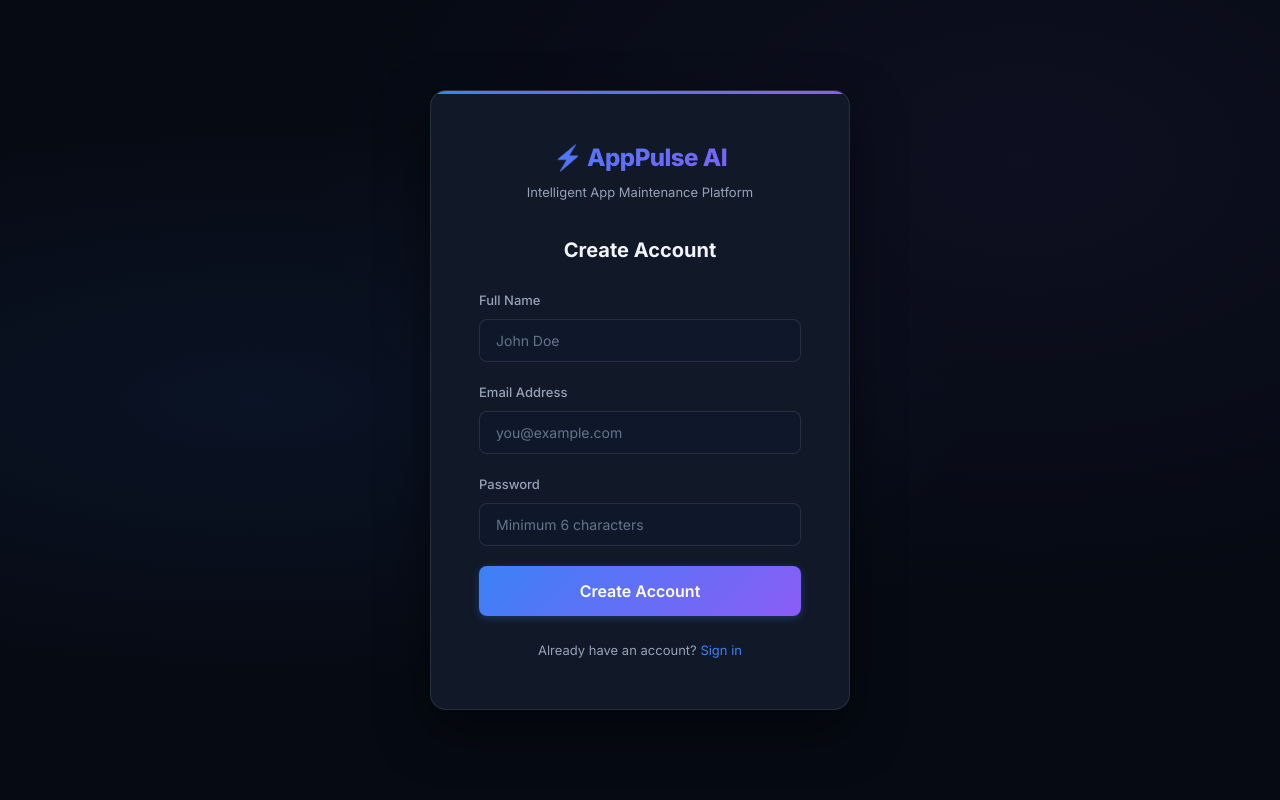
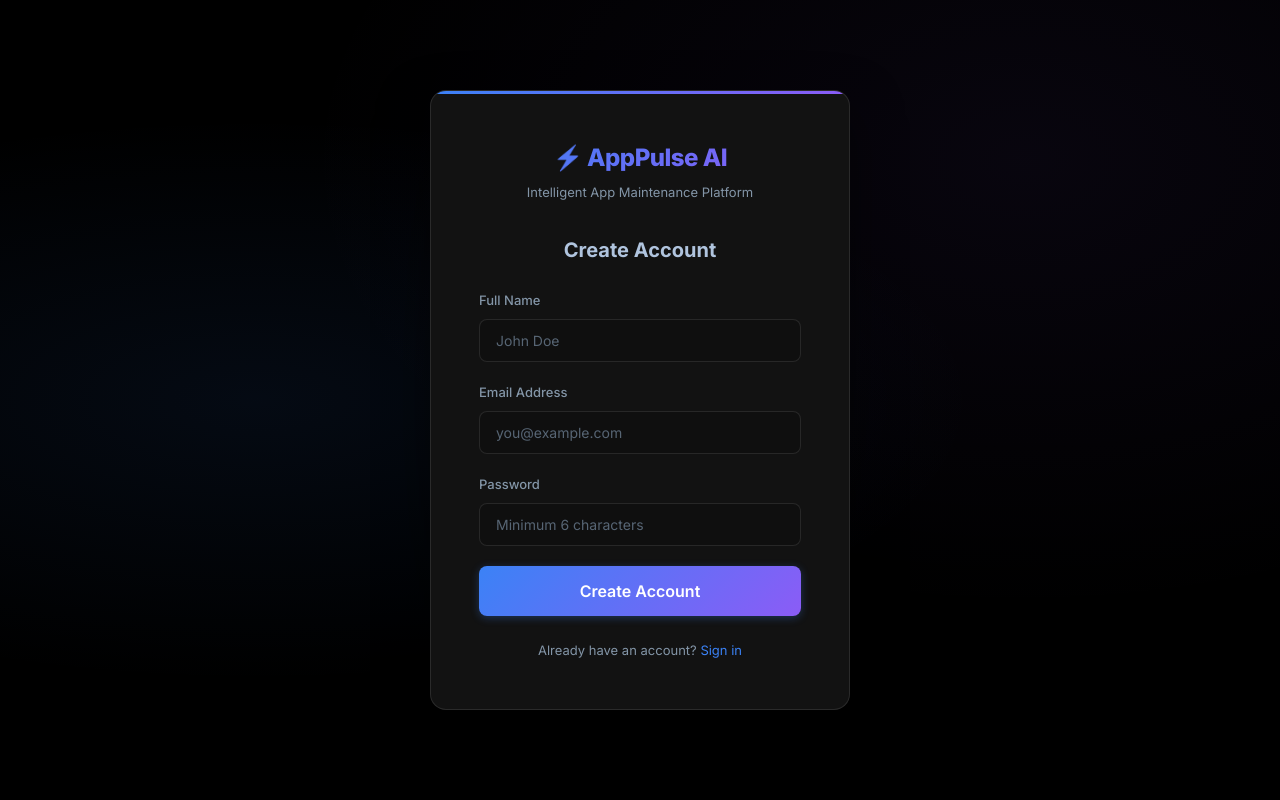
Before and after one commit to samarth3394/BhartiAppplus, a Flask app: page /register in a window 1280 px wide. Run offline with Flask 3, Linux system fonts and the light colour scheme.

Commit message:
Apply premium black theme, steel text, and white icons

```diff
--- a/static/css/style.css
+++ b/static/css/style.css
@@ -9,16 +9,16 @@
 
 :root {
     /* Core colors */
-    --bg-primary: #060a13;
-    --bg-secondary: #0c1220;
-    --bg-card: #111827;
-    --bg-card-hover: #1a2332;
-    --bg-elevated: #1e293b;
-    --bg-input: #0f172a;
-    --bg-overlay: rgba(0, 0, 0, 0.6);
+    --bg-primary: #000000;
+    --bg-secondary: #0a0a0a;
+    --bg-card: #121212;
+    --bg-card-hover: #1a1a1a;
+    --bg-elevated: #222222;
+    --bg-input: #0f0f0f;
+    --bg-overlay: rgba(0, 0, 0, 0.8);
 
     /* Borders */
-    --border-subtle: rgba(255, 255, 255, 0.06);
+    --border-subtle: rgba(255, 255, 255, 0.05);
     --border-default: rgba(255, 255, 255, 0.1);
     --border-strong: rgba(255, 255, 255, 0.15);
 
@@ -43,11 +43,11 @@
     --info: #06b6d4;
     --info-bg: rgba(6, 182, 212, 0.1);
 
-    /* Text colors */
-    --text-primary: #f1f5f9;
-    --text-secondary: #94a3b8;
-    --text-muted: #64748b;
-    --text-inverse: #0f172a;
+    /* Text colors (Steel Theme) */
+    --text-primary: #B0C4DE;
+    --text-secondary: #8395a7;
+    --text-muted: #576574;
+    --text-inverse: #000000;
 
     /* Typography */
     --font-family: 'Inter', -apple-system, BlinkMacSystemFont, sans-serif;
@@ -753,11 +753,11 @@ select.form-input {
     margin-bottom: var(--space-base);
 }
 
-.stat-blue .stat-icon { background: rgba(59, 130, 246, 0.1); color: var(--accent-primary); }
-.stat-green .stat-icon { background: var(--success-bg); color: var(--success); }
-.stat-yellow .stat-icon { background: var(--warning-bg); color: var(--warning); }
-.stat-red .stat-icon { background: var(--danger-bg); color: var(--danger); }
-.stat-purple .stat-icon { background: rgba(139, 92, 246, 0.1); color: var(--accent-secondary); }
+.stat-blue .stat-icon { background: rgba(59, 130, 246, 0.1); color: #ffffff; }
+.stat-green .stat-icon { background: var(--success-bg); color: #ffffff; }
+.stat-yellow .stat-icon { background: var(--warning-bg); color: #ffffff; }
+.stat-red .stat-icon { background: var(--danger-bg); color: #ffffff; }
+.stat-purple .stat-icon { background: rgba(139, 92, 246, 0.1); color: #ffffff; }
 
 .stat-value {
     font-size: var(--font-3xl);
--- a/templates/maintenance.html
+++ b/templates/maintenance.html
@@ -41,9 +41,9 @@
     </div>
 </div>
 
-<div class="empty-state hidden" id="no-tasks-state">
-    <div class="empty-state-icon">📋</div>
-    <h3>No maintenance tasks yet</h3>
+<div id="no-tasks-state" class="empty-state hidden">
+    <div class="empty-state-icon"><i data-lucide="clipboard-list" style="width:48px;height:48px;"></i></div>
+    <h3>No maintenance tasks</h3>
     <p>Create recurring tasks to keep your app in top shape — database backups, dependency updates, SSL checks, and more.</p>
     <button class="btn btn-primary" onclick="openCreateTaskModal()">
         <i data-lucide="plus"></i> Create First Task
```
Also changed, not shown: templates/dashboard.html (+4 -4 lines).
